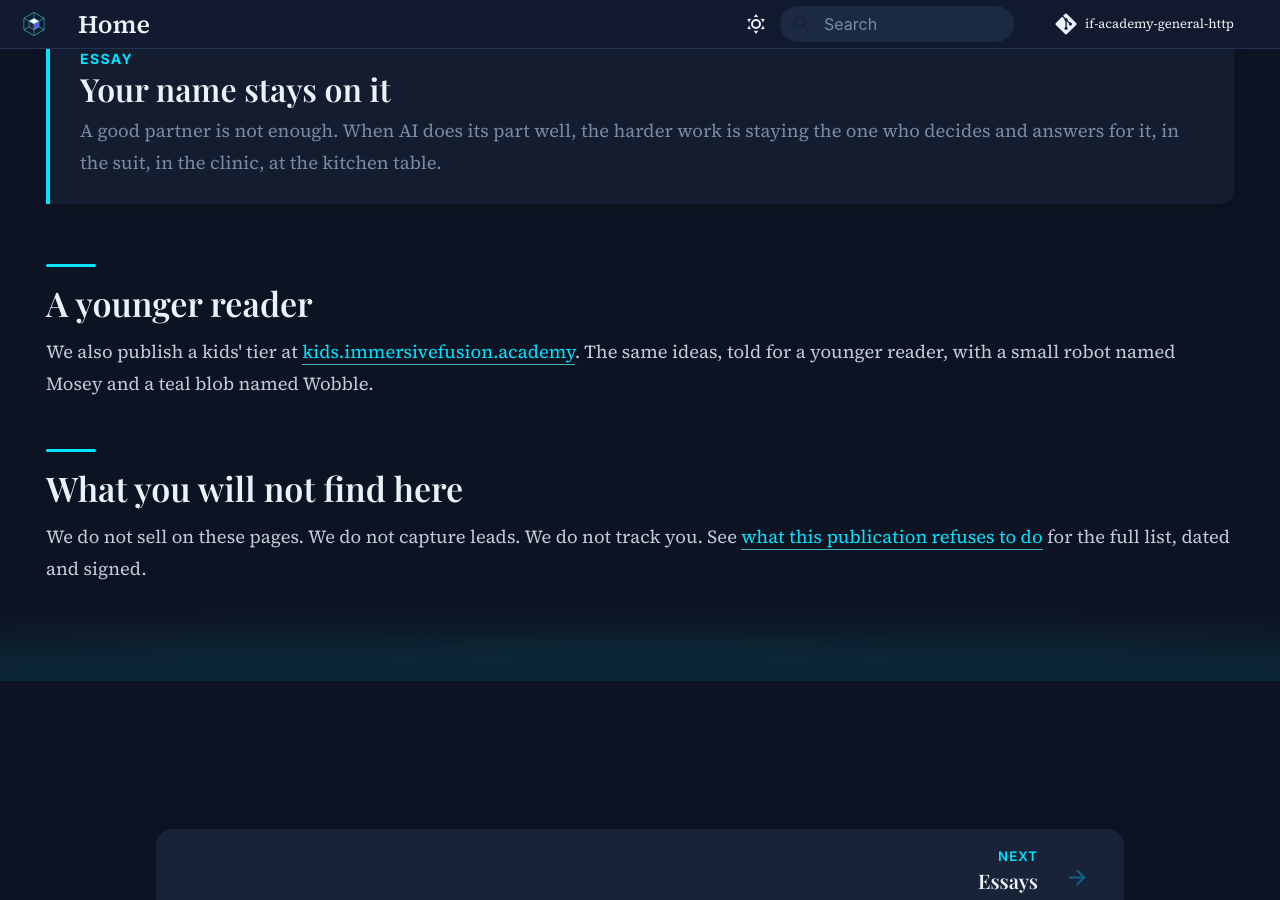
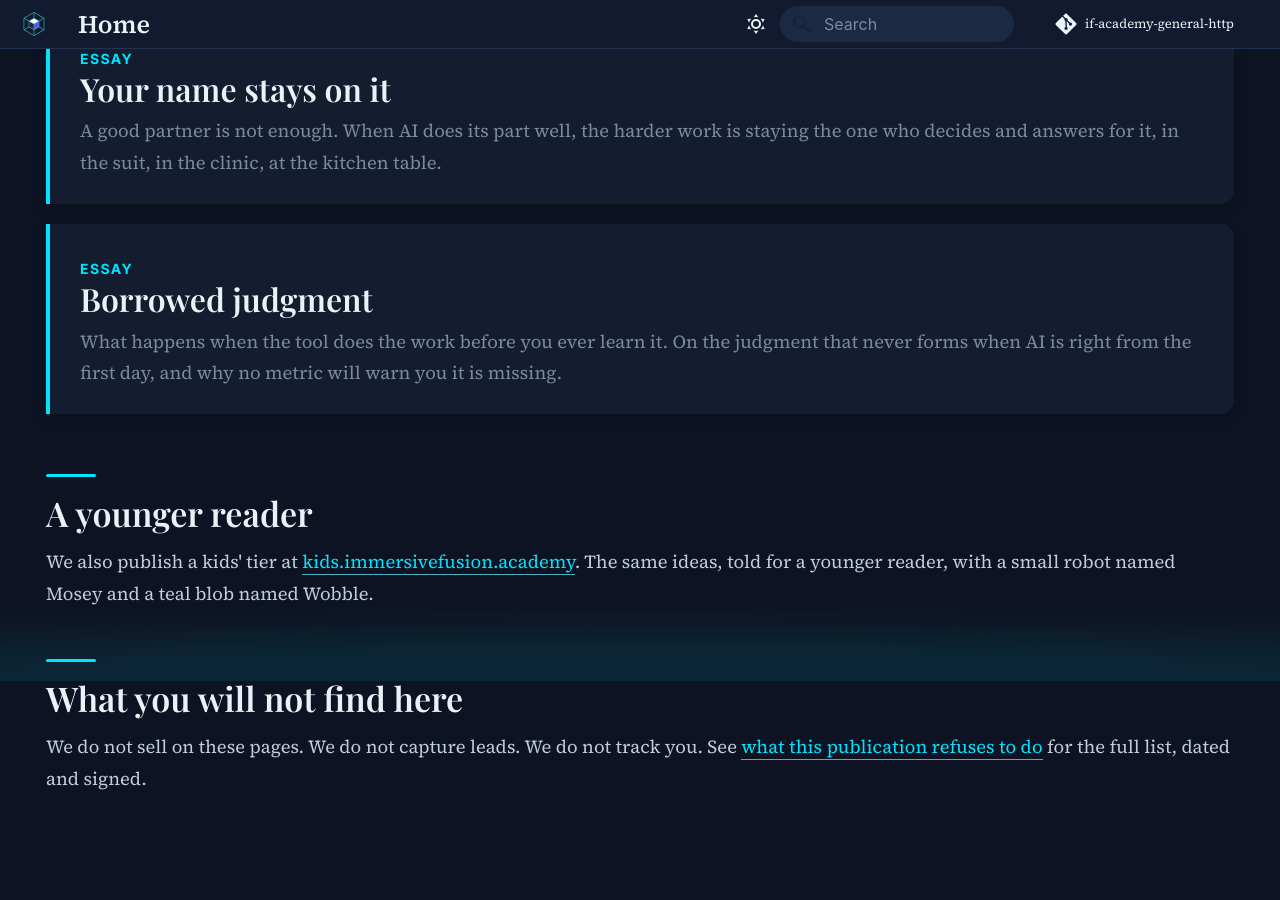
Before and after one commit to ImmersiveFusion/if-academy-general-http, an MkDocs documentation site: the page built from docs/index.md, in a window 1280 px wide and 900 px high, scrolled down 1119 px. Built offline with MkDocs 1.6.1 and Material for MkDocs 9.7.7, drawn with Linux system fonts in a browser that asks for light colours; some web fonts are replaced; comment, search, counter and statistics services are not loaded.

Commit message:
Publish essay: Borrowed judgment (the thesis stress-test) + nav
The arc's thesis-stress-test essay, written first per the external
review to find out whether the publication is honest or a reassurance
machine. An experienced professional in new territory lets the tool do
the formative work and never builds the judgment underneath; the
failure is quiet and no metric warns of it. Founder-authored five-layer
pricing scenario, senior-framed, de-gendered. Lands unsettled-with-
agency, not on reassurance.

Editorial gate: all four refusals PASS (fear and aesthetic-superiority,
the load-bearing ones, both clear). Quality gate: S-014 0.899, 0
Critical (SP-085 e-015/e-016), accepted by founder on a documented
genre-ceiling variance: the essay cannot reach 0.92 without breaking
its own creed (no in-body researcher names, Gawande voice, non-
instructional close). Founder will re-read before any further change.

Wires the essay into the homepage, the essays index, and the essays
nav order.

Co-Authored-By: Claude Opus 4.8 <noreply@anthropic.com>

```diff
--- a/docs/index.md
+++ b/docs/index.md
@@ -56,6 +56,16 @@ A good partner is not enough. When AI does its part well, the harder work is sta
 
 </div>
 
+<div class="ac-essay-row" markdown>
+
+<p class="ac-essay-meta">Essay</p>
+
+### [Borrowed judgment](essays/borrowed-judgment/index.md)
+
+What happens when the tool does the work before you ever learn it. On the judgment that never forms when AI is right from the first day, and why no metric will warn you it is missing.
+
+</div>
+
 </div>
 
 ## A younger reader
```
Also changed, not shown: docs/essays/borrowed-judgment/index.md (added, +81 -0 lines), docs/essays/index.md (+10 -0 lines), docs/essays/.pages.
